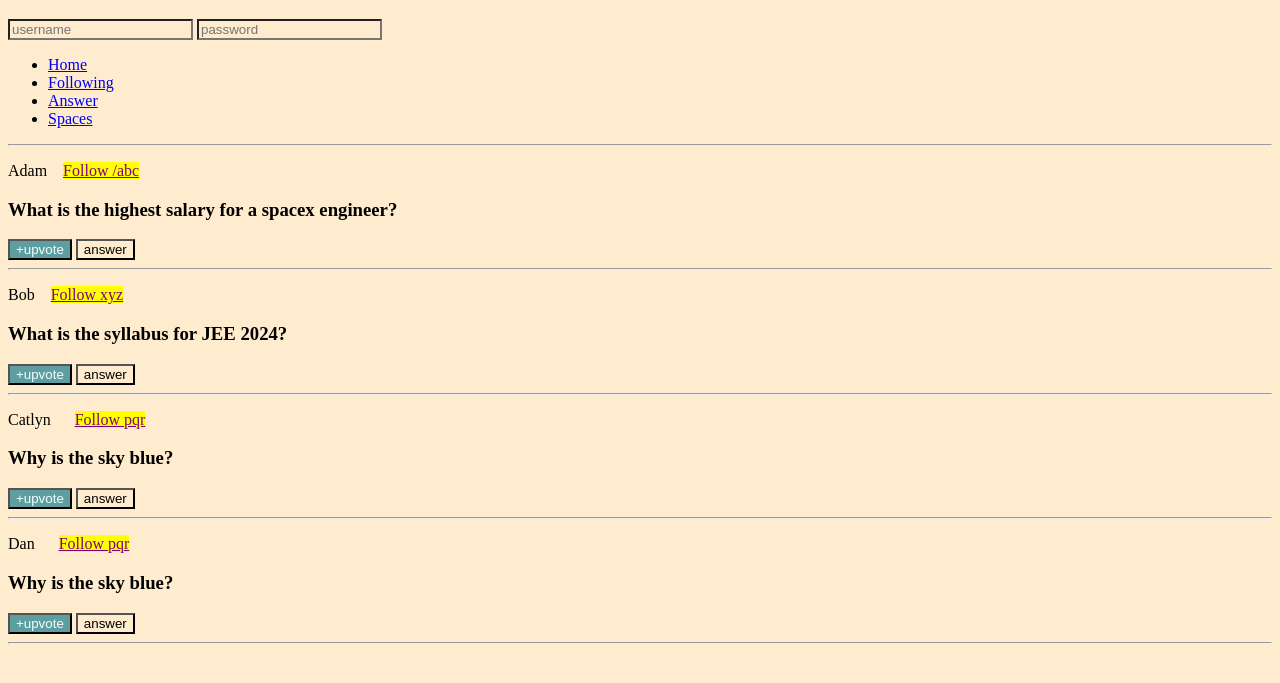
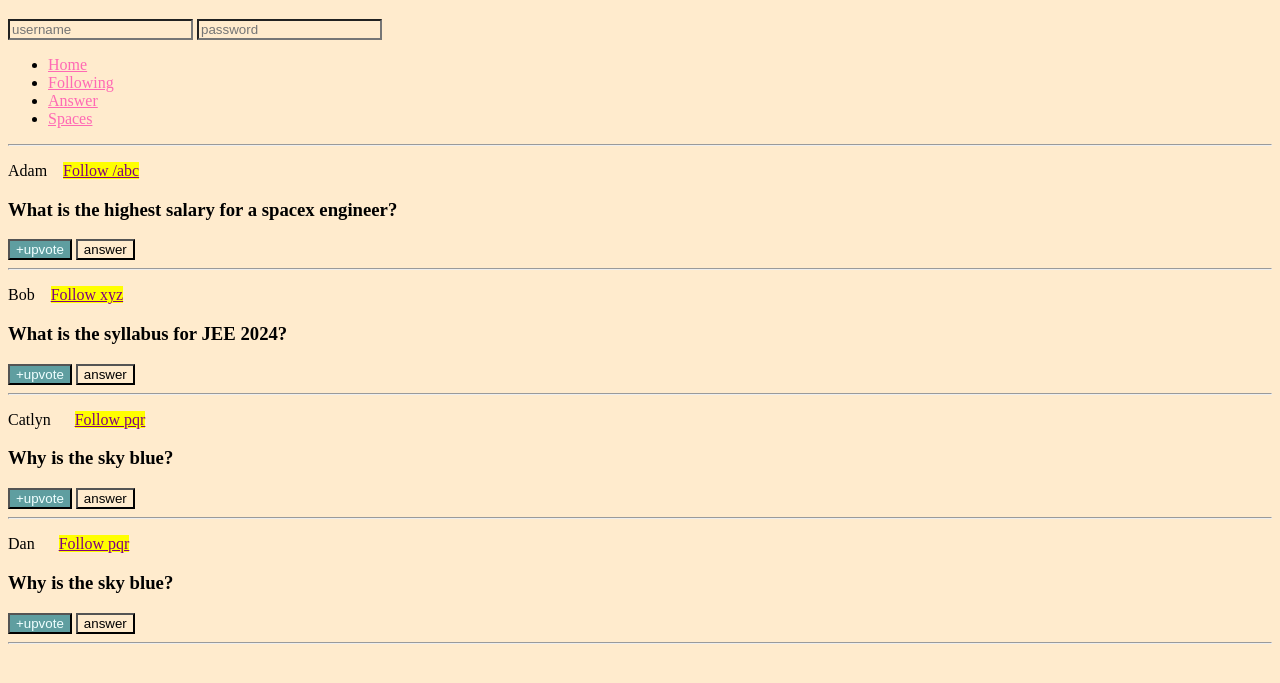
Before and after one commit to siddhi1012/Web_Devlopment, a plain HTML site: page index.html in a window 1280 px wide. Shown: the part 61-744 px from the top of the page. Drawn offline with Linux system fonts and the light colour scheme.

Commit message:
added from this side

```diff
--- a/CSS/index.css
+++ b/CSS/index.css
@@ -28,3 +28,6 @@ h1{
     background-color: yellow;
 
 }
+nav ul li a{
+    color: hotpink;
+}
```
